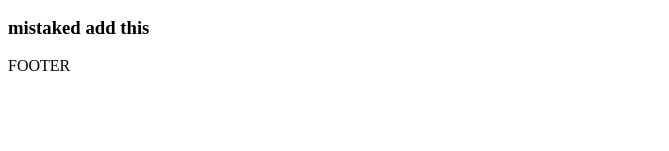
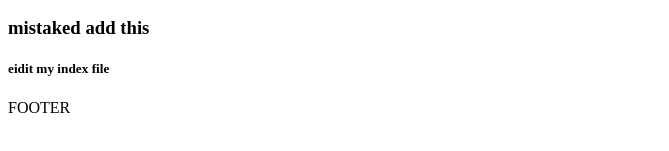
Before and after one commit to lionsgeekpromo5/test-git, a plain HTML site: page index.html in a window 1280 px wide. Shown: the part 160-311 px from the top of the page, without its empty margins (0-669 px from the left). Drawn offline with Linux system fonts and the light colour scheme.

Commit message:
update index

```diff
--- a/index.html
+++ b/index.html
@@ -15,6 +15,7 @@
         <p>My first project using Git.</p>
         <p>let's see if i added this paragrahe then add it and revert back the mistaken h4 is it p will be here </p>
         <h3>mistaked add this</h3>
+        <h5>eidit my index file</h5>
     </main>
   <footer>FOOTER </footer>
 </body>
```
